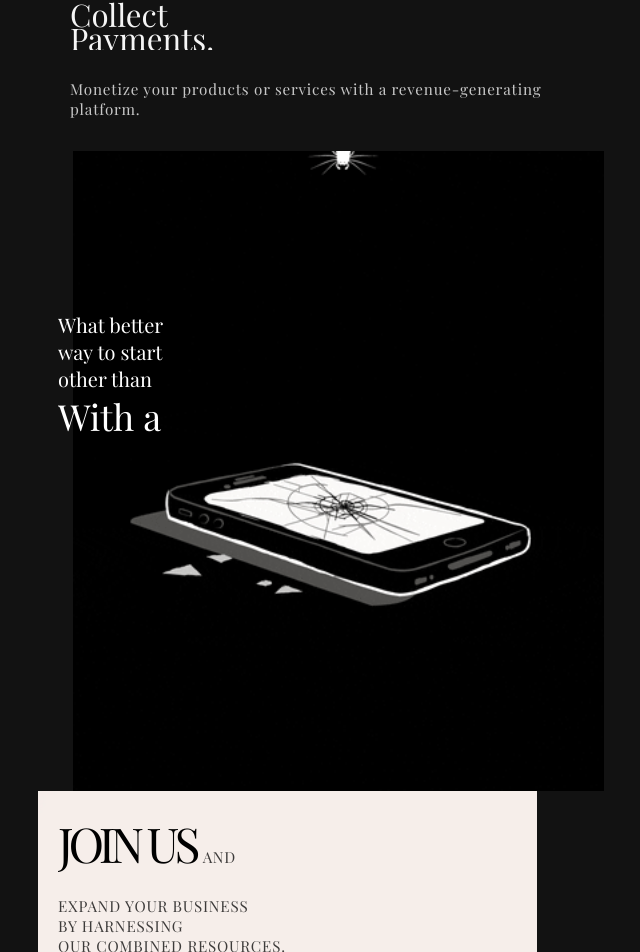
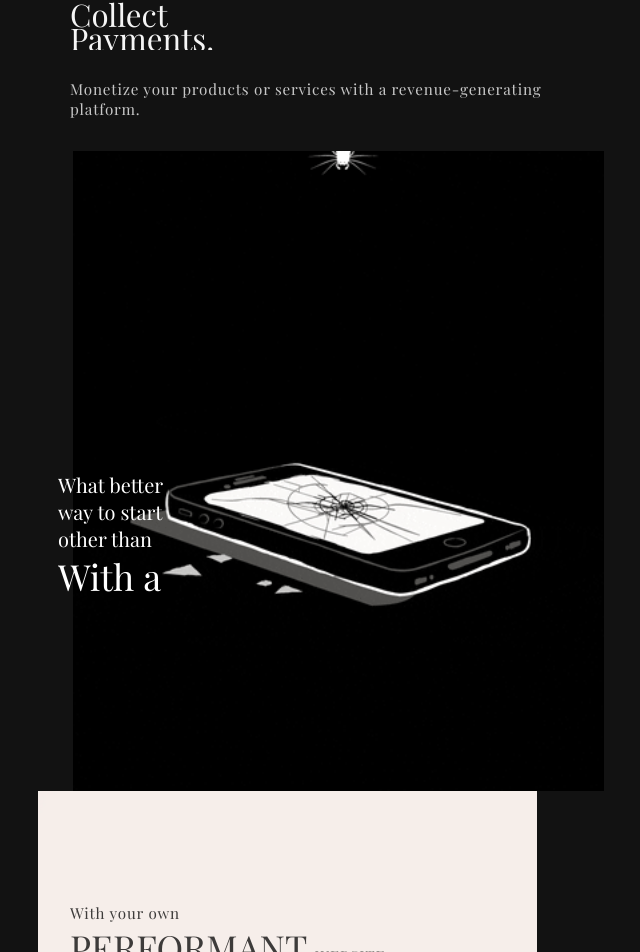
Before and after one commit to gtzjesus/worldhello-frontend, a React (Vite) app: page / in a window 1280 px wide. Shown: the part 6775-7727 px from the top of the page, without its empty margins (302-942 px from the left). Built offline with nearby package versions, Linux system fonts and the light colour scheme; no server answers; the database is empty.

Commit message:
Quality assurance UI + testing

```diff
--- a/src/components/craft/Craft.jsx
+++ b/src/components/craft/Craft.jsx
@@ -14,21 +14,13 @@ const Hook = styled.div`
   display: flex;
   flex-direction: column;
   justify-content: center;
-  padding: var(--padding-small);
-`;
-
-const Title = styled.span`
-  font-size: var(--font-large);
-  letter-spacing: var(--spacing-title);
-  text-transform: uppercase;
-  overflow: hidden;
+  padding: var(--padding-xlarge) var(--padding-medium);
 `;
 
 const Subtitle = styled.span`
   font-size: var(--font-xxxsmall);
   letter-spacing: 0.05rem;
   line-height: var(--line-height-xxsmall);
-  text-transform: uppercase;
   opacity: 0.75;
 `;
 
@@ -55,17 +47,6 @@ function Craft() {
     <LazyLoad>
       <StyledCraft>
         <Hook>
-          <Title>
-            Join us <Subtitle>and</Subtitle>
-          </Title>
-          <br />
-          <Subtitle>
-            Expand your business <br /> by harnessing <br /> our combined
-            resources.
-          </Subtitle>
-          <br />
-          <br />
-
           <Subtitle>With your own</Subtitle>
           <SlideText>
             {slideTexts[slideIndex]} <Subtitle>Website. </Subtitle>
--- a/src/components/performance/sub-performances/GifResponsive.jsx
+++ b/src/components/performance/sub-performances/GifResponsive.jsx
@@ -7,7 +7,8 @@ const StyledGifResponsive = styled.div`
   background-position: center;
   background-repeat: no-repeat;
   min-height: 40vh;
-  padding: var(--padding-xxlarge) var(--padding-small);
+  padding: 0 var(--padding-small);
+  padding-top: var(--padding-xxxlarge);
 
   /* Apply CSS filter to make the background black and white */
   filter: invert(100%);
```
